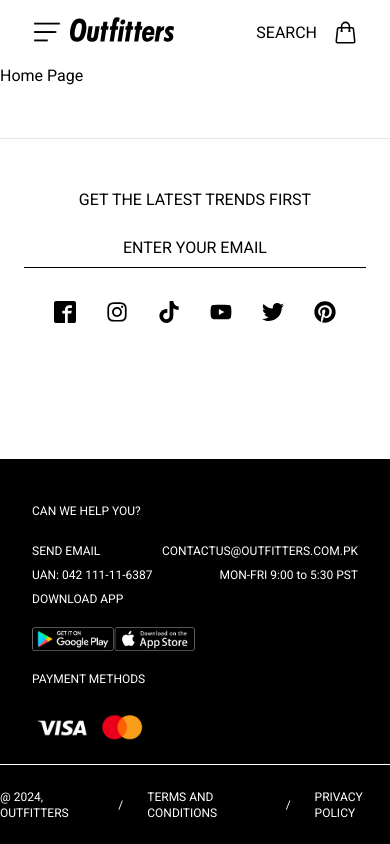
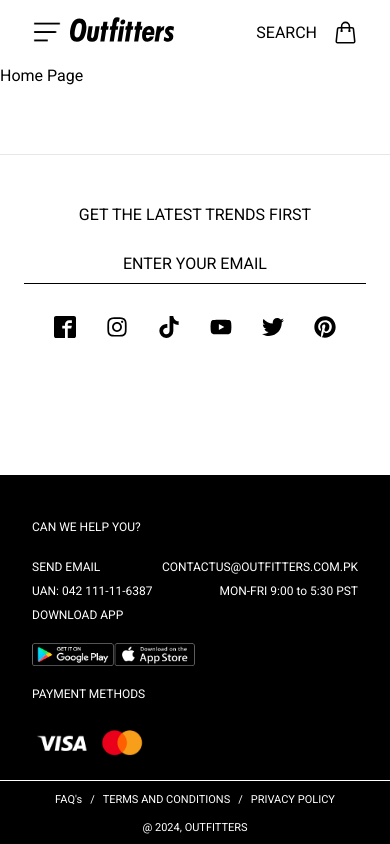
Before and after one commit to sameerspace/outfitters-clone, a Next.js app in the folder applications/outfitters-frontend/: page / in a window 390 px wide. Built offline with nearby package versions, Linux system fonts and the light colour scheme.

Commit message:
fixed trademark section

```diff
--- a/applications/outfitters-frontend/src/components/Footer/FooterTile/FooterTile.tsx
+++ b/applications/outfitters-frontend/src/components/Footer/FooterTile/FooterTile.tsx
@@ -107,12 +107,23 @@
           </div>
         </div>
       </div>
-      <div className="flex w-full h-20 gap-6 justify-center items-center bg-black border-t-[1px] border-y-white text-white text-xs">
-        <p>@ 2024, OUTFITTERS</p>
+      <div className="flex w-full h-10 gap-2 md:gap-6 justify-center items-center bg-black border-t-[1px] border-y-white text-white md:text-xs text-[11px]">
+        <Link
+          href={''}
+          className="block md:hidden"
+        >
+          FAQ&apos;s
+        </Link>
+        <p className="hidden md:block">@ 2024, OUTFITTERS</p>
         <p>/</p>
-        <p>TERMS AND CONDITIONS</p>
+        <Link href={''}>TERMS AND CONDITIONS</Link>
         <p>/</p>
-        PRIVACY POLICY
+        <Link href={''}>PRIVACY POLICY</Link>
+      </div>
+      <div className="flex md:hidden w-full justify-center bg-black text-white text-[11px] pb-2">
+        <p>
+          @ 2024, <Link href={''}>OUTFITTERS</Link>
+        </p>
       </div>
     </>
   );
```
